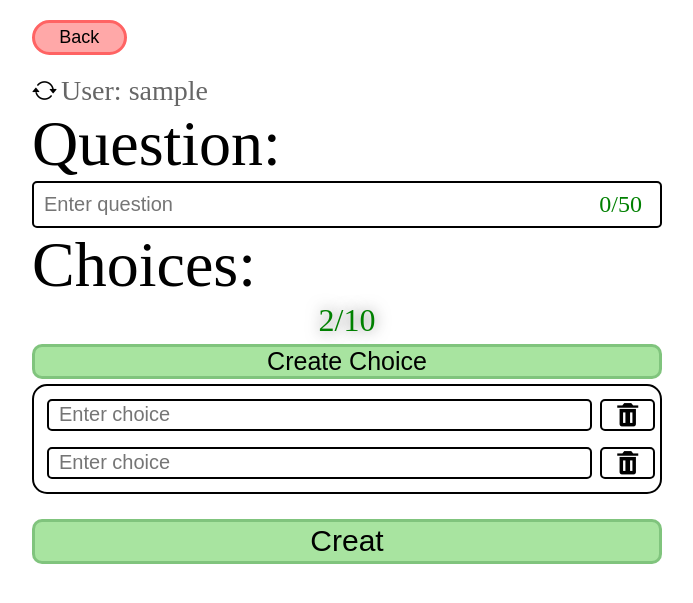
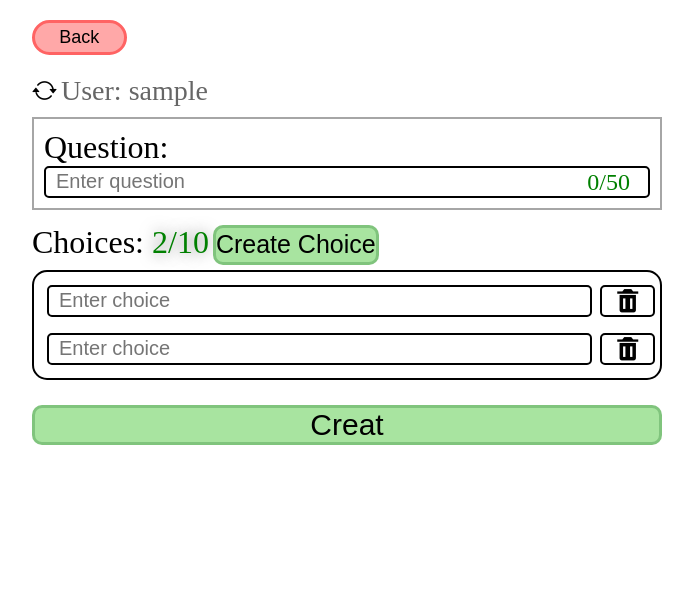
Before and after one commit to Kotoninja/Pet-polls-site, a Django app: page /polls/create-question in a window 1280 px wide. Shown: the part 85-688 px from the top of the page, without its empty margins (293-986 px from the left). Run offline with Django 5.2, Linux system fonts and the light colour scheme; the visitor is signed in with stand-in values (Sample User, id 1).

Commit message:
fix create question front

```diff
--- a/polls/static/polls/css/create_question_style.css
+++ b/polls/static/polls/css/create_question_style.css
@@ -40,7 +40,7 @@ form .creator {
 }
 
 form label {
-    font-size: 4em;
+    font-size: 2em;
 }
 
 form input {
@@ -53,20 +53,25 @@ form input {
 }
 
 form .question {
+    margin: 10px 0 10px 0;
+    border:2px solid rgba(128, 128, 128, 0.7);
+    padding: 10px
+}
+
+form .question-input {
     position: relative;
     background-color: inherit;
     bottom: 1;
 }
 
-form .question input {
+form .question-input input {
     position: relative;
     margin: 0;
     width: 100%;
-    height: 100%;
     padding-right: 10%;
 }
 
-form .question-length-counter {
+form .question-input .question-length-counter {
     position: absolute;
     font-size: 24px;
     color: green;
--- a/polls/static/polls/js/create_question_add_remove_choice.js
+++ b/polls/static/polls/js/create_question_add_remove_choice.js
@@ -6,7 +6,7 @@ const listChoices = document.querySelector(".choices-list");
 const blankValuse = [0, 1, 2, 3, 4, 5, 6, 7, 8, 9];
 
 
-function changeColor() {
+function changeColorChoice() {
     if (countChoices < 6) {
         return "green";
     } else if (countChoices >= 6 && countChoices <= 8) {
@@ -48,14 +48,14 @@ function newInputChoice() {
         newChoiceDeleteButton.append(choiceDeleteButtonIcon);
 
         textCountChoices.textContent = countChoices + "/10";
-        textCountChoices.style.color = changeColor();
+        textCountChoices.style.color = changeColorChoice();
 
         newChoiceDeleteButton.addEventListener("click", function () {
             if (countChoices > 2) {
                 document.getElementById("choice-set" + newChoiceDeleteButton.value).remove();
                 countChoices--;
                 textCountChoices.textContent = countChoices + "/10";
-                textCountChoices.style.color = changeColor();
+                textCountChoices.style.color = changeColorChoice();
                 blankValuse.push(+newChoiceDeleteButton.value);
             } else {
                 alert("Count number of choices at least two");
--- a/polls/static/polls/js/create_question_question_length_counter.js
+++ b/polls/static/polls/js/create_question_question_length_counter.js
@@ -2,7 +2,7 @@ var questionLengtText = document.querySelector(".question-length-counter");
 var questionInput = document.querySelector("input[name='question']");
 
 
-function changeColor(length) {
+function changeColorQuestion(length) {
     if (length < 25) {
         return "green";
     } else if (length >= 25 && length <= 40) {
@@ -14,7 +14,7 @@ function changeColor(length) {
 
 function checkLength() {
     questionLengtText.textContent = questionInput.value.length + '/50';
-    questionLengtText.style.color = changeColor(questionInput.value.length);
+    questionLengtText.style.color = changeColorQuestion(questionInput.value.length);
 };
 
 
--- a/polls/templates/polls/create_question.html
+++ b/polls/templates/polls/create_question.html
@@ -18,16 +18,21 @@
     <input type="hidden" name="creator" value={{request.user.username}}>
   </div>
 
-  <label for="question">Question:</label>
   <div class="question">
-    <input type="text" name="question" placeholder="Enter question" required />
-    <span class="question-length-counter"> 0/50</span>
+    <label for="question">Question:</label>
+    <div class="question-input">
+      <input type="text" name="question" placeholder="Enter question" required />
+      <span class="question-length-counter"> 0/50</span>
+    </div>
   </div>
-  <label for="choices">Choices:</label>
-  <span class="count-choices">0/10</span>
-  <button class="create-choice" type="button">Create Choice</button>
-  <div class="choices-list"></div>
+
+  <div class="choices">
+    <label for="choices">Choices: <span class="count-choices">0/10</span></label>
+    <button class="create-choice" type="button">Create Choice</button>
+    <div class="choices-list"></div>
+  </div>
   <button type="submit">Creat</button>
+
 </form>
 
 {{ json_data|json_script:"county-data"}}
--- a/polls/views.py
+++ b/polls/views.py
@@ -113,6 +113,9 @@ def question_page(request, question_id):
 
 @login_required
 def create_question(request):
+    """
+    TODO finish tags
+    """
     context = {}
     json_data = {"creator": request.user.username}
     context["json_data"] = json_data
```
